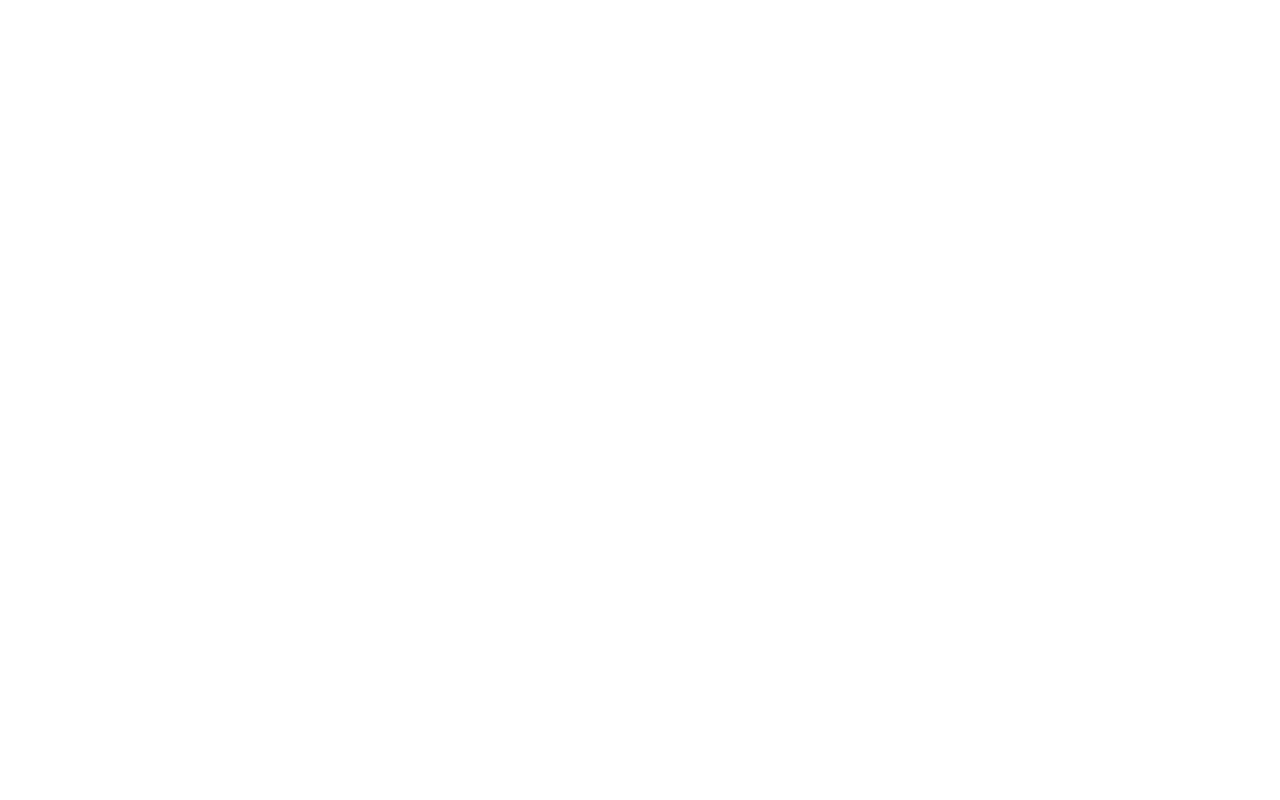
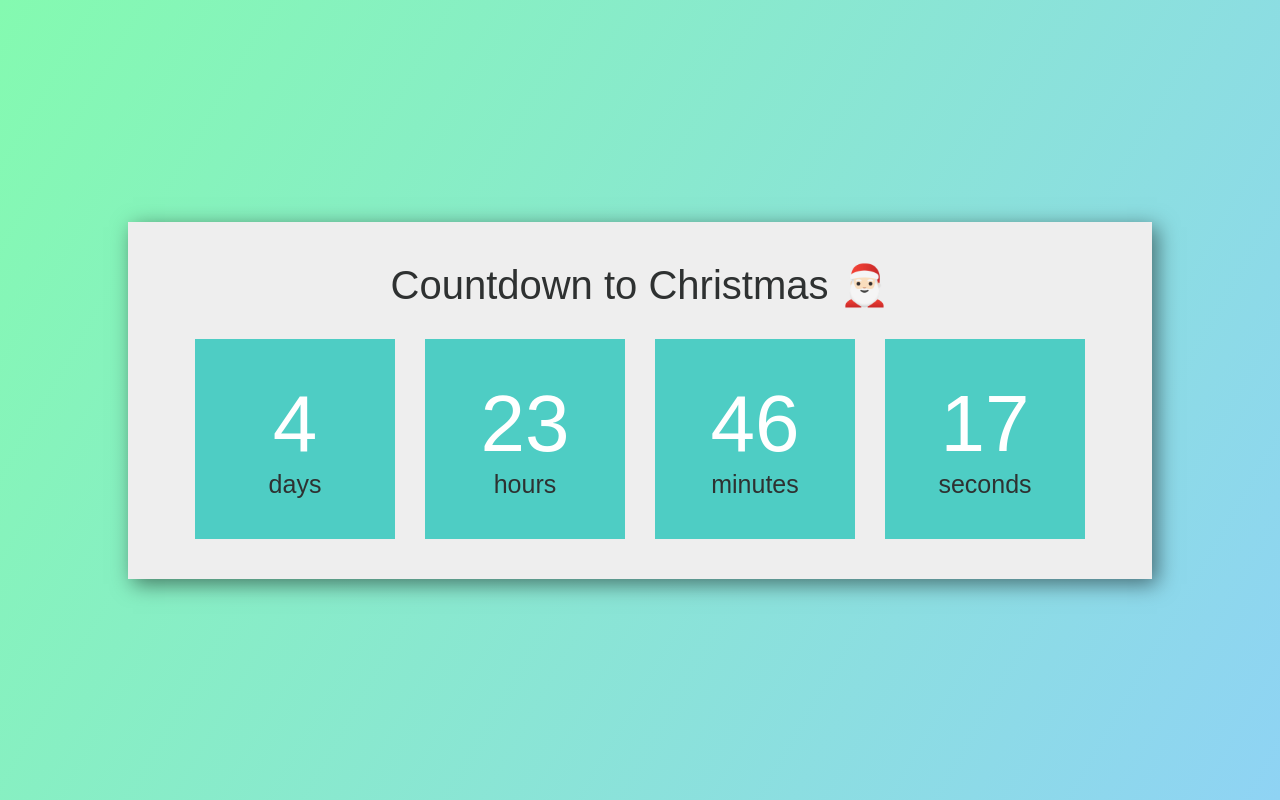
Before and after one commit to phedrakeson/countdown, a plain HTML site: page index.html in a window 1280 px wide. Drawn offline with Linux system fonts and the light colour scheme; a web font is replaced by a local one.

Commit message:
adding a simple DOM view

```diff
--- a/index.html
+++ b/index.html
@@ -3,9 +3,22 @@
 <head>
   <meta charset="UTF-8">
   <meta name="viewport" content="width=device-width, initial-scale=1.0">
+  <link rel="stylesheet" href="style.css">
+  <link rel="preconnect" href="https://fonts.gstatic.com">
+  <link href="https://fonts.googleapis.com/css2?family=Andika+New+Basic&display=swap" rel="stylesheet">
   <title>Countdown</title>
 </head>
 <body>
+
+  <main class="countdown">
+    <h1>Countdown to Christmas 🎅🏻</h1>
+    <div class="timeleft">
+      <div><p data-day>11</p><span>days</span></div>
+      <div><p data-hours>11</p><span>hours</span></div>
+      <div><p data-minutes>11</p><span>minutes</span></div>
+      <div><p data-seconds>11</p><span>seconds</span></div>
+    </div>
+  </main>
   <script src="./scripts/main.js" type="module"></script>
 </body>
 </html>
--- a/scripts/main.js
+++ b/scripts/main.js
@@ -1,7 +1,11 @@
 import Countdown from './modules/countdown.js';
 
-const daysToChristmas = new Countdown('31 December 2020 23:59:59 GMT-0300');
+const daysToChristmas = new Countdown('24 December 2020 23:59:59 GMT-0300');
 
 setInterval(() => {
   console.log(daysToChristmas.totalTimeLeft);
+  document.querySelector('[data-day]').innerText = daysToChristmas.totalTimeLeft.days;
+  document.querySelector('[data-hours]').innerText = daysToChristmas.totalTimeLeft.hours;
+  document.querySelector('[data-minutes]').innerText = daysToChristmas.totalTimeLeft.minutes;
+  document.querySelector('[data-seconds]').innerText = daysToChristmas.totalTimeLeft.seconds;
 }, 1000)
--- /dev/null
+++ b/style.css
@@ -0,0 +1,62 @@
+* {
+  padding: 0;
+  margin: 0;
+  box-sizing: border-box;
+}
+
+html {
+  font-size: 62.5%;
+  font-family: 'Andika New Basic', sans-serif;
+}
+
+body {
+  background: linear-gradient(120deg, #84fab0 0%, #8fd3f4 100%);
+  height: 100vh;
+  display: flex;
+  justify-content: center;
+  align-items: center;
+}
+
+.countdown {
+  background-color: #eee;
+  width: 80%;
+  display: flex;
+  align-items: center;
+  flex-direction: column;
+  padding: 4rem;
+  box-shadow: 5px 5px 20px rgba(0, 0, 0, 0.5);
+}
+
+.countdown h1 {
+  font-size: 4rem;
+  font-weight: 400;
+  color: #2e3131;
+}
+
+.timeleft {
+  display: flex;
+  font-size: 4rem;
+  margin-top: 3rem;
+  gap: 3rem;
+}
+
+.timeleft div {
+  background: #4ecdc4;
+  padding: 2rem;
+  width: 20rem;
+  height: 20rem;
+  justify-content: center;
+  flex-direction: column;
+  display: flex;
+  align-items: center;
+}
+
+.timeleft div p {
+  font-size: 8rem;
+  color: white;
+}
+
+.timeleft div span {
+  font-size: 2.5rem;
+  color: #2e3131;
+}
```
